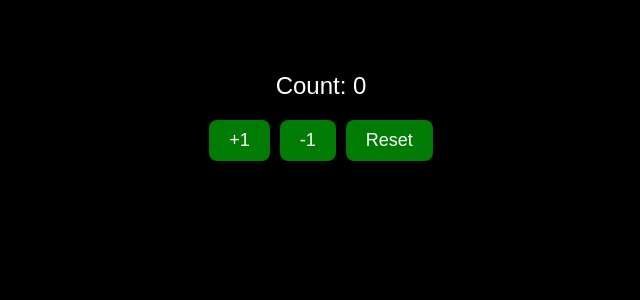
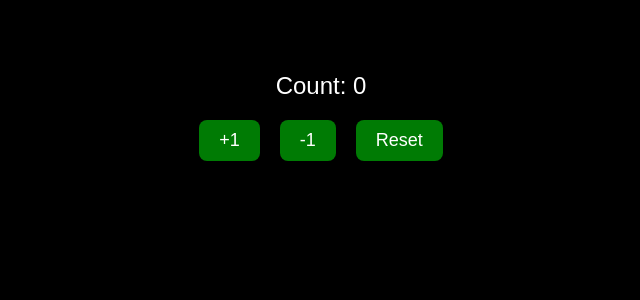
Before and after one commit to yoshi933/pearprogramming, a React (Vite) app in the folder my-react-app/: page / in a window 1280 px wide. Shown: the top 300 px of the page, without its empty margins (319-959 px from the left). Built offline with nearby package versions, Linux system fonts and the light colour scheme.

Commit message:
style: update button gap and cursor style for improved usability

```diff
--- a/my-react-app/src/index.css
+++ b/my-react-app/src/index.css
@@ -1,6 +1,6 @@
 .count-button {
   display: flex;
-  gap: 10px;
+  gap: 20px;
   justify-content: center;
 }
 
@@ -21,7 +21,7 @@ button {
   border: none;
   background-color: #007b04;
   color: white;
-  cursor: none;
+  cursor: pointer;
 }
 
 button:hover {
```
